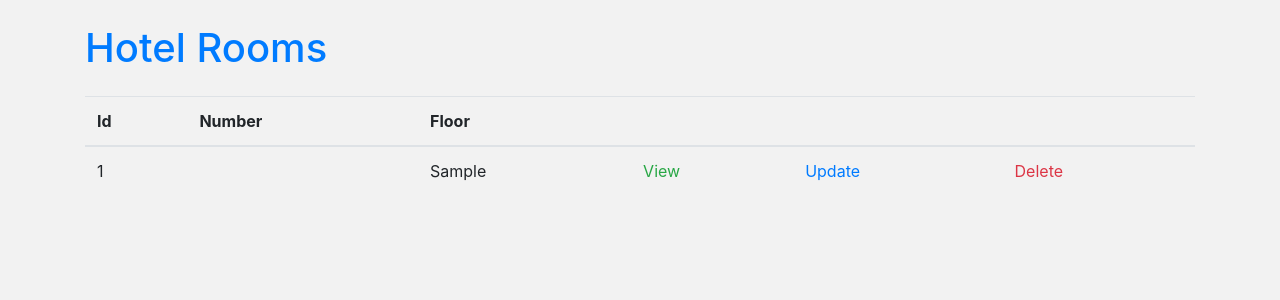
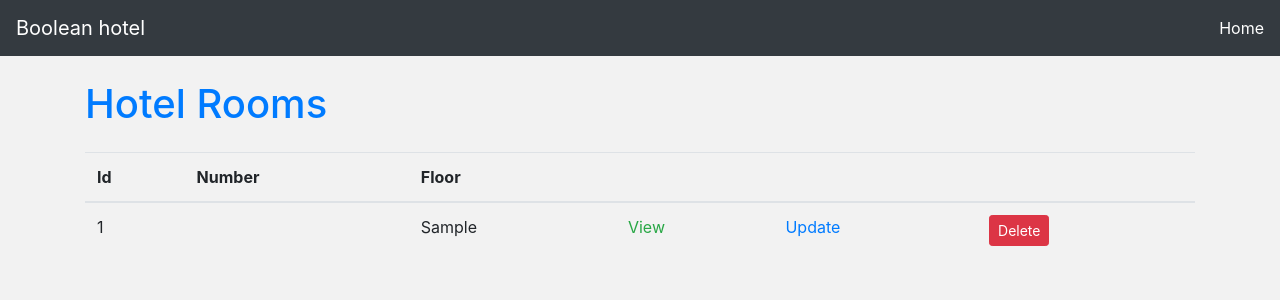
Before and after one commit to MarcoMadeddu/php-hotel-crud, a PHP site: page / in a window 1280 px wide. Shown: the top 300 px of the page. Run offline with PHP 8.4, Linux system fonts and the light colour scheme; tables that the repository leaves empty or names only in its code hold one stand-in row (values such as "Sample post"); data that the repository does not hold is empty.

Commit message:
delete complete

```diff
--- a/index.php
+++ b/index.php
@@ -5,6 +5,14 @@
 include __DIR__ . '/partials/templates/head.php';
 ?>
 
+<?php //allerts
+if(!empty($_GET['del'])){ $room= $_GET['del'];?>
+
+<div class="alert alert-success">
+    <span>Stanza <?php echo $room ?> cancellata con successo</span>
+</div>
+
+<?php } ?>
 
 <main class="container">
     <div class="row">
@@ -36,7 +44,14 @@ include __DIR__ . '/partials/templates/head.php';
                                 <a href="./show.php?id=<?php echo $room['id'];?>" class="text-success">View</a>
                             </td>
                             <td class="text-primary">Update</td>
-                            <td class="text-danger">Delete</td>
+                            <td class="text-danger">
+                                <form action="./partials/delete/server.php" method ="POST" >
+                                    <input type="hidden" name ="id" value = "<?php echo $room['id']?>">
+                                    <input type="hidden" name ="room_number" value = "<?php echo $room['room_number']; ?>">
+                                    <input class="btn btn-sm btn-danger" type ="submit" value="Delete">
+
+                                </form>
+                            </td>
                         </tr>
                         <?php }
                     }
--- a/partials/templates/head.php
+++ b/partials/templates/head.php
@@ -1,9 +1,26 @@
+<?php
+include_once __DIR__ .'/../../env.php';
+?>
+
 <!DOCTYPE html>
 <html lang="en">
 <head>
     <meta charset="UTF-8">
     <meta name="viewport" content="width=device-width, initial-scale=1.0">
     <title>Document</title>
-    <link rel="stylesheet" href="dist/css/main.css">
+    <link rel="stylesheet" href="<?php echo $base_path;?>dist/css/main.css">
 </head>
 <body>
+
+<header class="main-header">
+    <nav class="navbar navbar-dark bg-dark">
+        <a href="" class="navbar-brand">Boolean hotel</a>
+
+        <ul class="navbar-nav">
+            <li class="nav-item active">
+                <a href="<?php echo $base_path; ?> " class="nav-link">Home</a>
+
+            </li>
+        </ul>
+    </nav>
+</header>
```
Also changed, not shown: partials/delete/server.php (added, +25 -0 lines).
